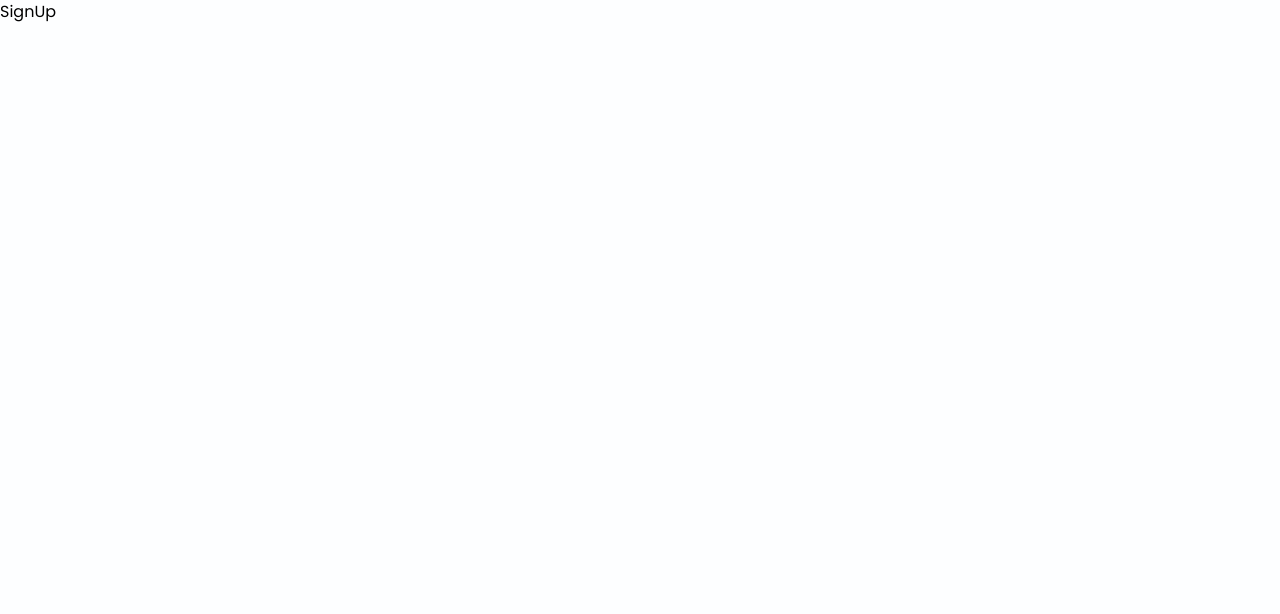
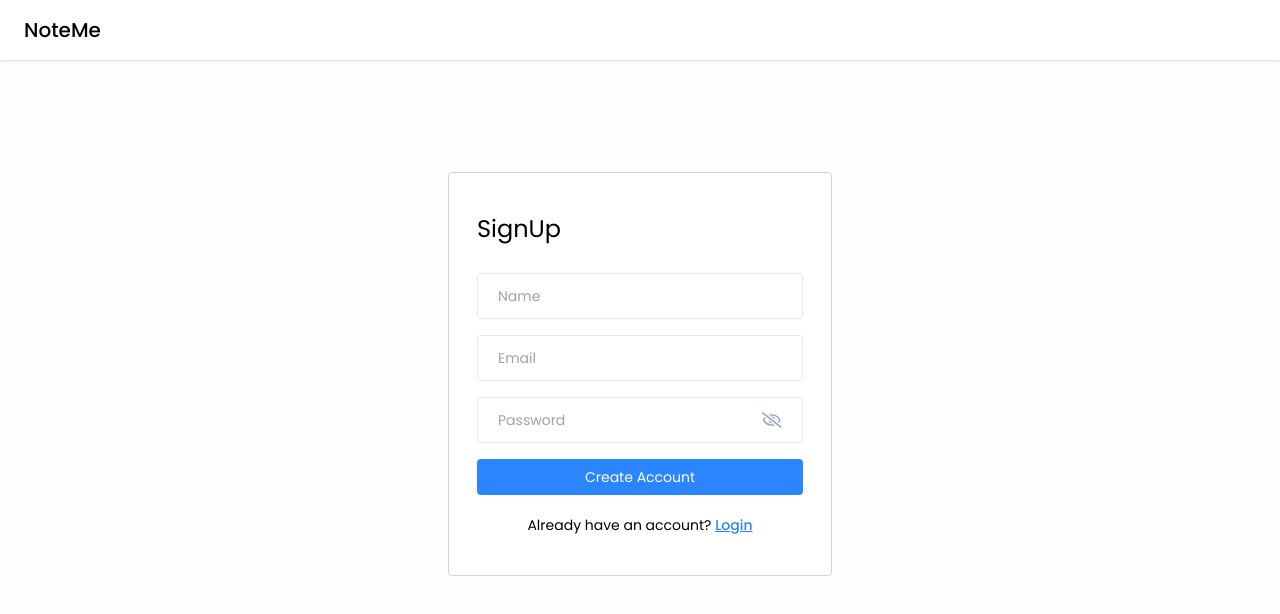
Before and after one commit to IshiiDi2001/NoteMe, a React (Vite) app in the folder frontend/notes-app/: page /signup in a window 1280 px wide. Shown: the top 614 px of the page. Built offline with nearby package versions, Linux system fonts and the light colour scheme.

Commit message:
SignUp UI Added

```diff
--- a/frontend/notes-app/src/pages/SignUp/SignUp.jsx
+++ b/frontend/notes-app/src/pages/SignUp/SignUp.jsx
@@ -1,9 +1,85 @@
-import React from 'react'
+import React, { useState } from "react";
+import Navbar from "../../components/Navbar/Navbar";
+import Passwordinput from "../../components/Input/Passwordinput";
+import { Link } from "react-router-dom";
+import { validateEmail } from "../../utils/helper";
 
 const SignUp = () => {
+  const [name, setName] = useState("");
+  const [email, setEmail] = useState("");
+  const [password, setPassword] = useState("");
+  const [error, setError] = useState(null);
+
+  const handleSignUp = async (e) => {
+    e.preventDefault();
+
+    if (!name) {
+      setError("Please enter your name.");
+      return;
+    }
+
+    if (!validateEmail(email)) {
+      setError("Please enter a valid email address.");
+      return;
+    }
+
+    if (!password) {
+      setError("Please enter the password.");
+      return;
+    }
+
+    setError("");
+
+    // SignUp API Call
+  };
+
   return (
-    <div>SignUp</div>
-  )
-}
+    <>
+      <Navbar />
 
-export default SignUp
+      <div className="flex items-center justify-center mt-28">
+        <div className="w-96 border border-gray-300 rounded bg-white px-7 py-10">
+          <form onSubmit={handleSignUp}>
+            <h4 className="text-2xl mb-7">SignUp</h4>
+
+            <input
+              type="text"
+              placeholder="Name"
+              className="input-box"
+              value={name}
+              onChange={(e) => setName(e.target.value)}
+            />
+
+            <input
+              type="text"
+              placeholder="Email"
+              className="input-box"
+              value={email}
+              onChange={(e) => setEmail(e.target.value)}
+            />
+
+            <Passwordinput
+              value={password}
+              onChange={(e) => setPassword(e.target.value)}
+            />
+
+            {error && <p className="text-red-500 text-xs pb-1">{error}</p>}
+
+            <button type="submit" className="btn-primary">
+              Create Account
+            </button>
+
+            <p className="text-sm text-center mt-4">
+              Already have an account?{" "}
+              <Link to="/login" className="font-medium text-primary underline">
+                Login
+              </Link>
+            </p>
+          </form>
+        </div>
+      </div>
+    </>
+  );
+};
+
+export default SignUp;
```
